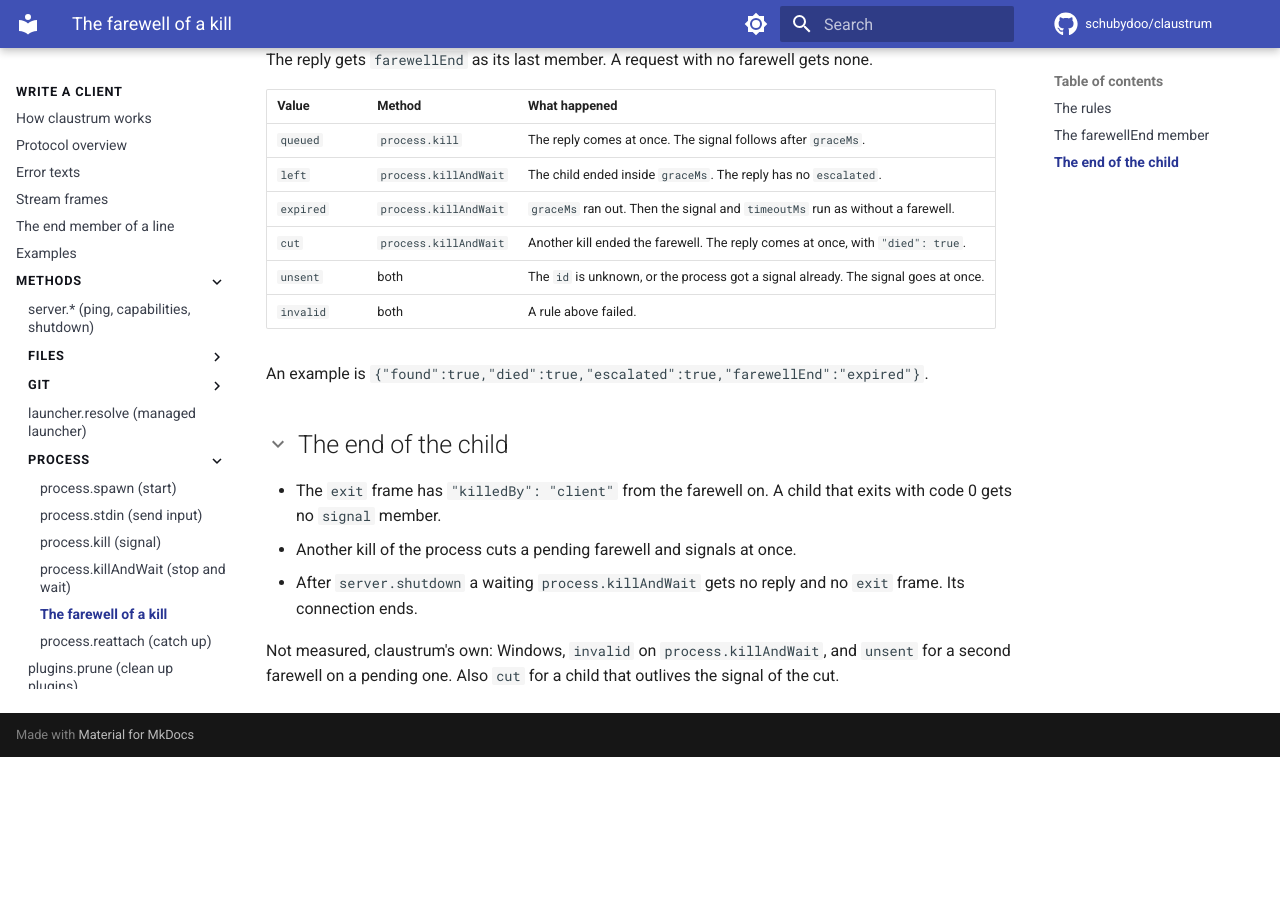
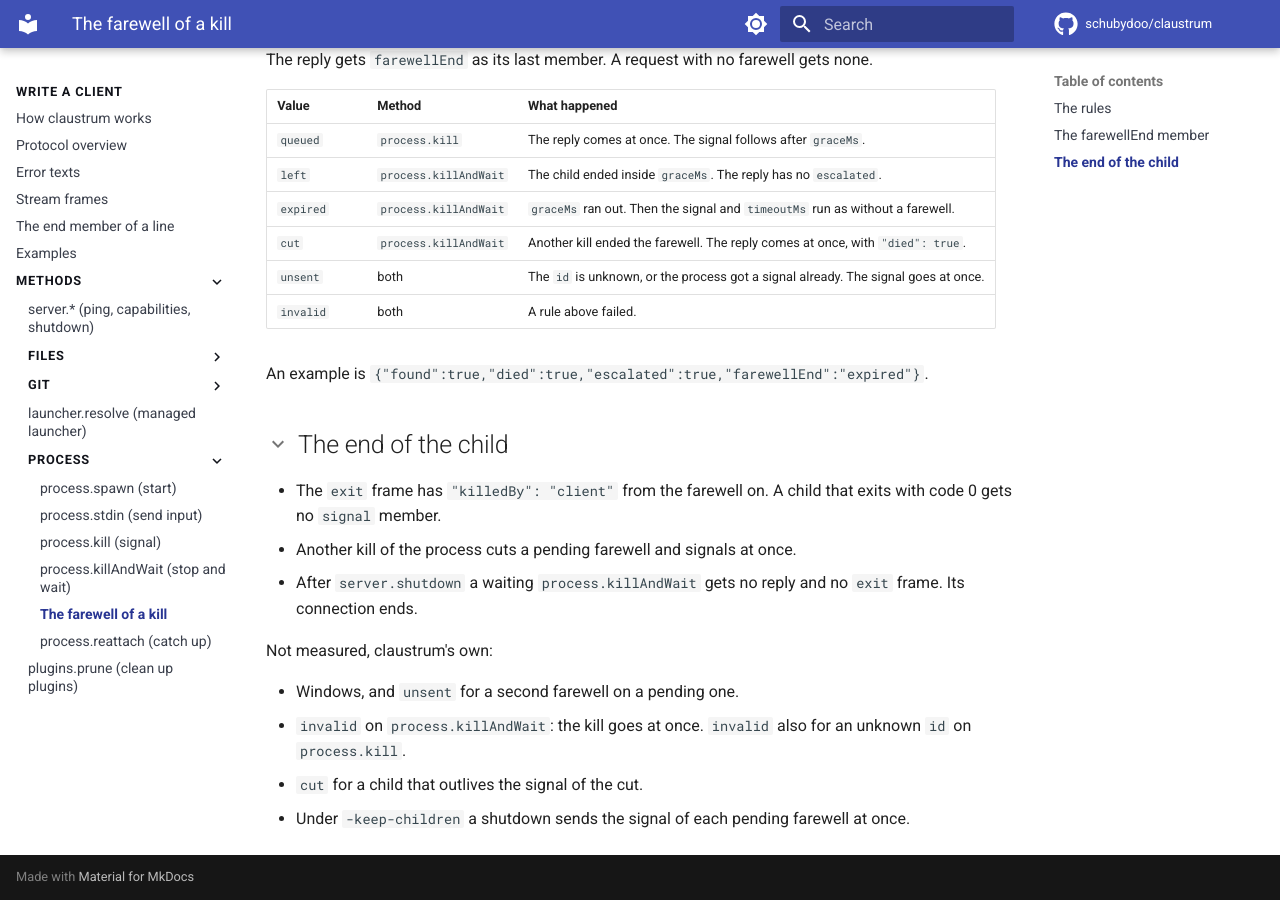
Before and after one commit to schubydoo/claustrum, an MkDocs documentation site: the page built from docs/protocol/process-farewell.md, in a window 1280 px wide and 900 px high, scrolled down 940 px. Built offline with MkDocs 1.6.1 and Material for MkDocs 9.7.7, drawn with Linux system fonts in a browser that asks for light colours; comment, search, counter and statistics services are not loaded; before the commit the page ends 1697 px from its top, so only the background shows below that.

Commit message:
docs: the own farewell rules, and the exit line text in the log-lines fragment
Co-Authored-By: Claude Opus 5.5 <noreply@anthropic.com>

```diff
--- a/docs/protocol/process-farewell.md
+++ b/docs/protocol/process-farewell.md
@@ -45,4 +45,9 @@ An example is `{"found":true,"died":true,"escalated":true,"farewellEnd":"expired
 - Another kill of the process cuts a pending farewell and signals at once.
 - After `server.shutdown` a waiting `process.killAndWait` gets no reply and no `exit` frame. Its connection ends.
 
-Not measured, claustrum's own: Windows, `invalid` on `process.killAndWait`, and `unsent` for a second farewell on a pending one. Also `cut` for a child that outlives the signal of the cut.
+Not measured, claustrum's own:
+
+- Windows, and `unsent` for a second farewell on a pending one.
+- `invalid` on `process.killAndWait`: the kill goes at once. `invalid` also for an unknown `id` on `process.kill`.
+- `cut` for a child that outlives the signal of the cut.
+- Under `-keep-children` a shutdown sends the signal of each pending farewell at once.
```
Also changed, not shown: .changeset/log-lines.md (+1 -1 lines).
